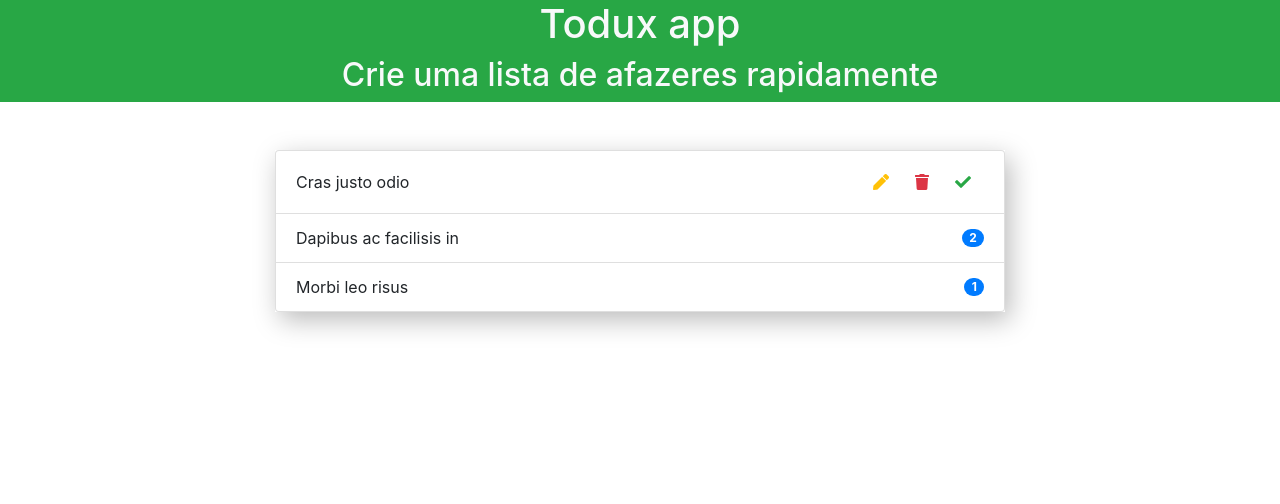
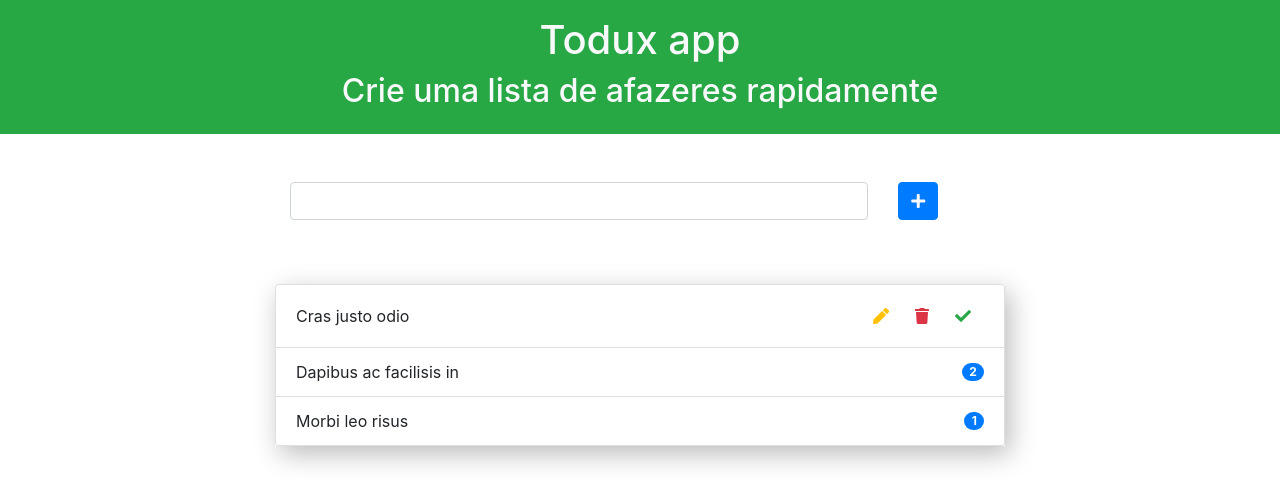
Before and after one commit to Gustavo-Kuze/todux, a React (Create React App) app: page / in a window 1280 px wide. Shown: the top 504 px of the page. Built offline with nearby package versions, Linux system fonts and the light colour scheme.

Commit message:
Melhorado TodoList; Criado TodoInput

```diff
--- a/src/components/Header.jsx
+++ b/src/components/Header.jsx
@@ -3,7 +3,7 @@ import React from 'react'
 const Header = () => {
     return (
         <header>
-            <div className="container-fluid bg-success text-light mb-5">
+            <div className="container-fluid bg-success text-light mb-5 py-3">
                 <div className="row">
                     <div className="col-6 offset-3 text-center">
                         <h1>Todux app</h1>
--- a/src/components/Main.jsx
+++ b/src/components/Main.jsx
@@ -1,5 +1,6 @@
 import React from 'react'
 import TodoList from './TodoList'
+import TodoInput from './TodoInput'
 
 const Main = () => {
     return (
@@ -7,6 +8,7 @@ const Main = () => {
             <div className="container">
                 <div className="row">
                     <div className="col-8 offset-2">
+                        <TodoInput />
                         <TodoList />
                     </div>
                 </div>
--- /dev/null
+++ b/src/components/TodoInput.jsx
@@ -0,0 +1,18 @@
+import React from 'react'
+
+const TodoInput = () => {
+    return (
+        <div className="container mb-5">
+            <div className="row">
+                <div className="col-10">
+                    <input className="form-control mb-3" type="text" />
+                </div>
+                <div className="col-2">
+                    <button className="btn btn-primary text-light"><i className="fas fa-plus"></i></button>
+                </div>
+            </div>
+        </div>
+    )
+}
+
+export default TodoInput
--- a/src/components/TodoList.jsx
+++ b/src/components/TodoList.jsx
@@ -7,9 +7,9 @@ export default class TodoList extends Component {
                 <li className="list-group-item d-flex justify-content-between align-items-center">
                     Cras justo odio
                     <div className="d-flex justify-content-center align-items-center">
-                        <button className="btn btn-link text-warning"><i className="fas fa-pen"></i></button>
-                        <button className="btn btn-link text-danger"><i className="fas fa-trash"></i></button>
-                        <button className="btn btn-link text-success"><i className="fas fa-check"></i></button>
+                        <button className="btn btn-link text-warning edit-item"><i className="fas fa-pen"></i></button>
+                        <button className="btn btn-link text-danger edit-item"><i className="fas fa-trash"></i></button>
+                        <button className="btn btn-link text-success edit-item"><i className="fas fa-check"></i></button>
                     </div>
                 </li>
                 <li className="list-group-item d-flex justify-content-between align-items-center">
--- a/src/index.css
+++ b/src/index.css
@@ -1,19 +1,29 @@
 body {
   margin: 0;
   padding: 0;
-  font-family: -apple-system, BlinkMacSystemFont, "Segoe UI", "Roboto", "Oxygen",
-    "Ubuntu", "Cantarell", "Fira Sans", "Droid Sans", "Helvetica Neue",
-    sans-serif;
+  font-family: -apple-system, BlinkMacSystemFont, "Segoe UI", "Roboto", "Oxygen", "Ubuntu", "Cantarell", "Fira Sans", "Droid Sans", "Helvetica Neue", sans-serif;
   -webkit-font-smoothing: antialiased;
   -moz-osx-font-smoothing: grayscale;
 }
 
 code {
-  font-family: source-code-pro, Menlo, Monaco, Consolas, "Courier New",
-    monospace;
+  font-family: source-code-pro, Menlo, Monaco, Consolas, "Courier New", monospace;
 }
-
 
 .drop-shadow {
   box-shadow: 5px 8px 25px #BBB;
+  transition: box-shadow 300ms ease-in-out;
 }
+
+.drop-shadow:hover {
+  box-shadow: 5px 8px 22px #DDD;
+}
+
+.edit-item{
+  transform: scale(1);
+  transition: transform 100ms ease-in-out;
+}
+
+.edit-item:hover {
+  transform: scale(1.1);
+}
```
